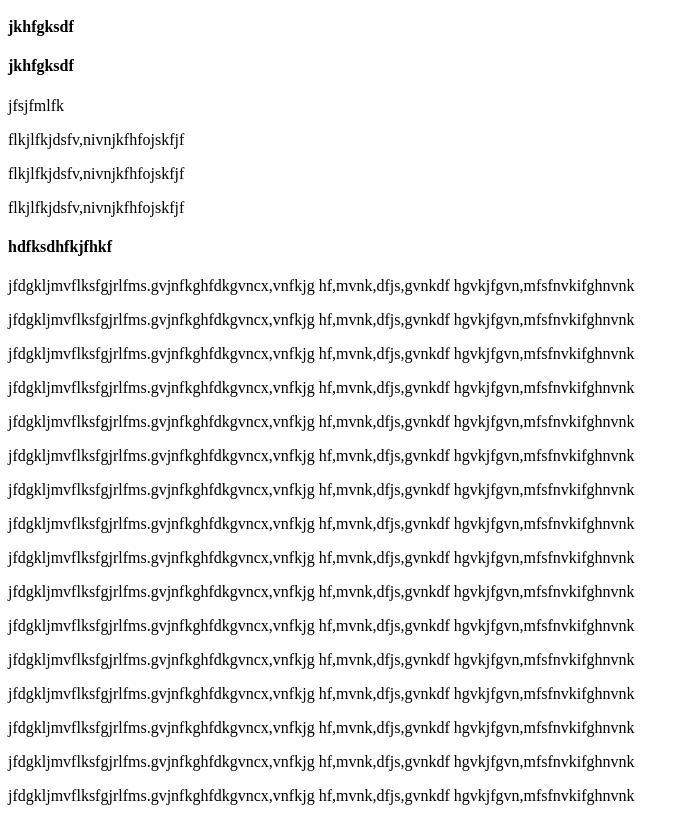
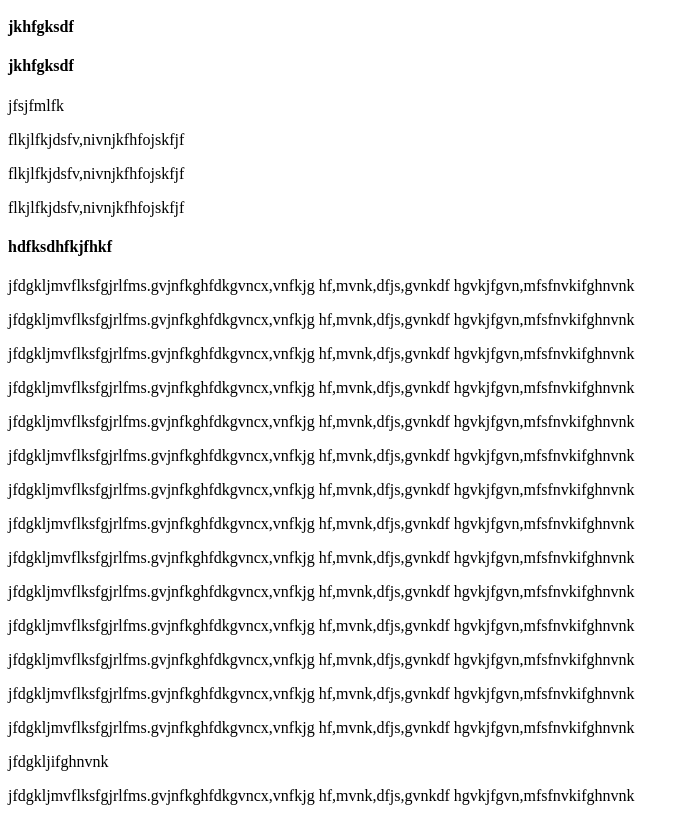
Before and after one commit to Subroto112001/UptoDate, a plain HTML site: page index.html in a window 1280 px wide. Shown: the part 135-952 px from the top of the page, without its empty margins (0-691 px from the left). Drawn offline with Linux system fonts and the light colour scheme.

Commit message:
some code added

```diff
--- a/index.html
+++ b/index.html
@@ -39,8 +39,7 @@
         <div><p>jfdgkljmvflksfgjrlfms.gvjnfkghfdkgvncx,vnfkjg hf,mvnk,dfjs,gvnkdf hgvkjfgvn,mfsfnvkifghnvnk</p></div>
         <div><p>jfdgkljmvflksfgjrlfms.gvjnfkghfdkgvncx,vnfkjg hf,mvnk,dfjs,gvnkdf hgvkjfgvn,mfsfnvkifghnvnk</p></div>
         <div><p>jfdgkljmvflksfgjrlfms.gvjnfkghfdkgvncx,vnfkjg hf,mvnk,dfjs,gvnkdf hgvkjfgvn,mfsfnvkifghnvnk</p></div>
-        <div><p>jfdgkljmvflksfgjrlfms.gvjnfkghfdkgvncx,vnfkjg hf,mvnk,dfjs,gvnkdf hgvkjfgvn,mfsfnvkifghnvnk</p></div>
-        <div><p>jfdgkljmvflksfgjrlfms.gvjnfkghfdkgvncx,vnfkjg hf,mvnk,dfjs,gvnkdf hgvkjfgvn,mfsfnvkifghnvnk</p></div>
+        <div><p>jfdgkljifghnvnk</p></div>
         <div><p>jfdgkljmvflksfgjrlfms.gvjnfkghfdkgvncx,vnfkjg hf,mvnk,dfjs,gvnkdf hgvkjfgvn,mfsfnvkifghnvnk</p></div>
         <div><p>jfdgkljmvflksfgjrlfms.gvjnfkghfdkgvncx,vnfkjg hf,mvnk,dfjs,gvnkdf hgvkjfgvn,mfsfnvkifghnvnk</p></div>
         <div><p>jfdgkljmvflksfgjrlfms.gvjnfkghfdkgvncx,vnfkjg hf,mvnk,dfjs,gvnkdf hgvkjfgvn,mfsfnvkifghnvnk</p></div>
```
